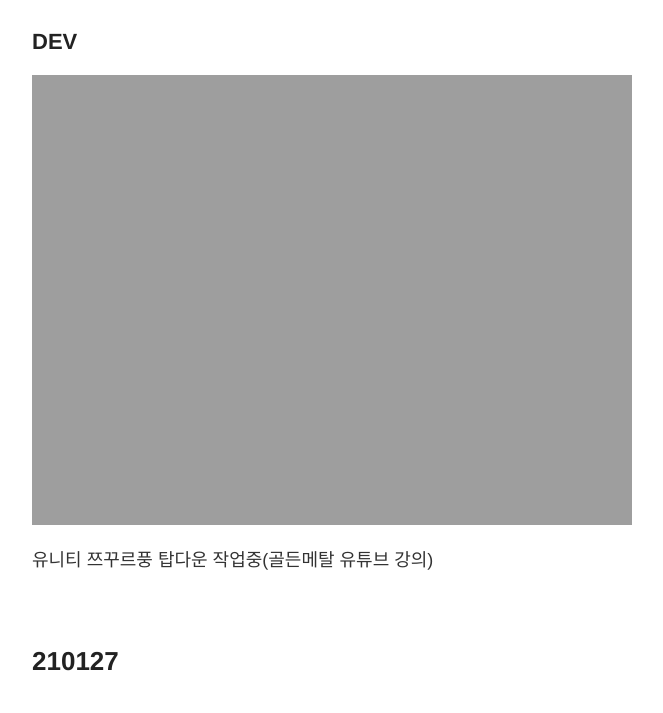
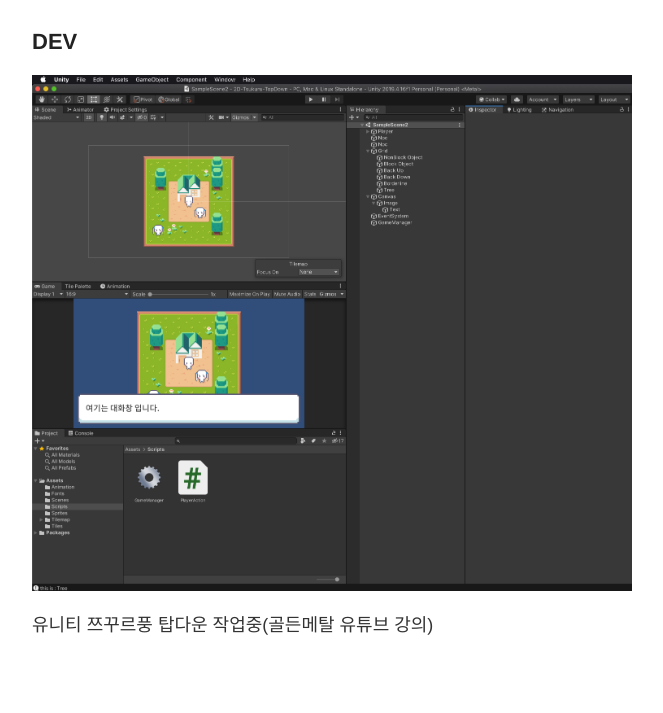
Before and after one commit to keemeesuu/keemeesuu.github.io, a Jekyll site: the page built from _posts/Record/2021-01-28-210126~210130.md, in a window 1280 px wide. Shown: the part 928-1641 px from the top of the page, without its empty margins (23-686 px from the left). Built offline with Jekyll 4.4.1, drawn with Linux system fonts in a browser that asks for light colours.

Commit message:
Update 2021-01-28-210126~210130.md

```diff
--- a/_posts/Record/2021-01-28-210126~210130.md
+++ b/_posts/Record/2021-01-28-210126~210130.md
@@ -16,7 +16,7 @@ categories: [ Record ]
 
 ### DEV
 
-![Unity 2D 작업](/images/diary/Scr{: width="350px"}een Shot 2021-01-26 at 6.13.17 PM.png "Unity 2D 작업"){: width="600px"}
+![Unity 2D 작업](/images/diary/Screen Shot 2021-01-26 at 6.13.17 PM.png "Unity 2D 작업"){: width="600px"}
 
 유니티 쯔꾸르풍 탑다운 작업중(골든메탈 유튜브 강의)
 
@@ -69,7 +69,9 @@ categories: [ Record ]
 ## 그 외
 
 #### 210128
+
 강아지가 눈 아야
+
 <span>![아야_퐁퐁이](/images/diary/IMG_2568.PNG){: height="400px" }{: .center}</span>
 <span>![아야_퐁퐁이](/images/diary/IMG_2569.PNG){: height="400px" }{: .center}</span>
 <span>![아야_퐁퐁이](/images/diary/2021-01-28-dog.JPG){: height="400px" }{: .center}</span>
```
